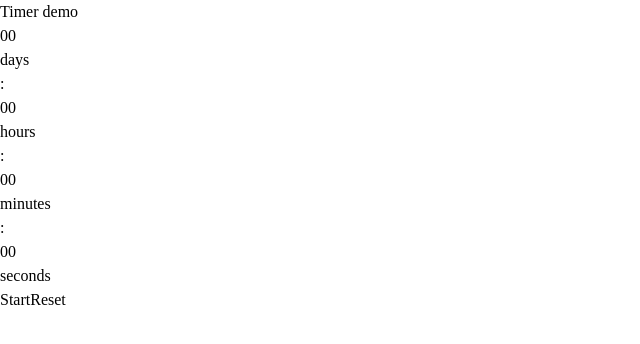
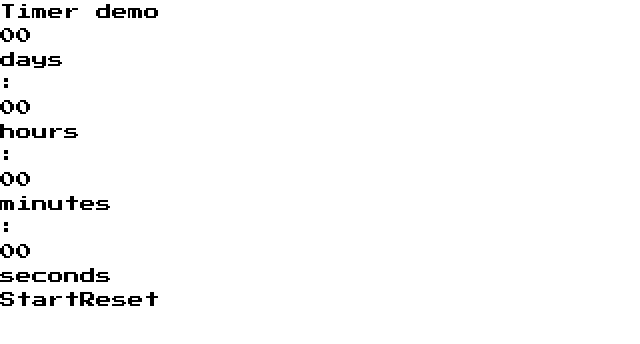
Before and after one commit to MingRongYou/timer, a Vue app: page / in a window 1280 px wide. Shown: the top 344 px of the page, without its empty margins (0-640 px from the left). Built offline with nearby package versions, Linux system fonts and the light colour scheme.

Commit message:
fix: 🐛 fix error

```diff
--- a/src/index.css
+++ b/src/index.css
@@ -1,7 +1,8 @@
+@import url("https://fonts.googleapis.com/css2?family=Noto+Serif+TC:wght@200&family=Press+Start+2P&display=swap");
 @tailwind base;
 @tailwind components;
 @tailwind utilities;
-@import url("https://fonts.googleapis.com/css2?family=Noto+Serif+TC:wght@200&family=Press+Start+2P&display=swap");
+
 #app{
     font-family: 'Noto Serif TC', serif;
     font-family: 'Press Start 2P', cursive;
```
